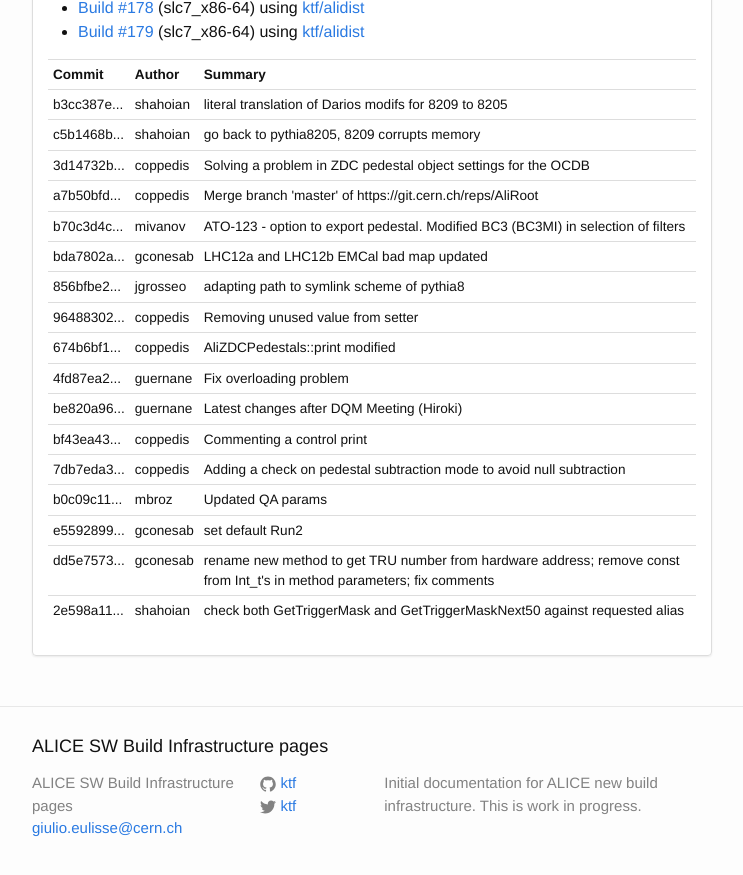
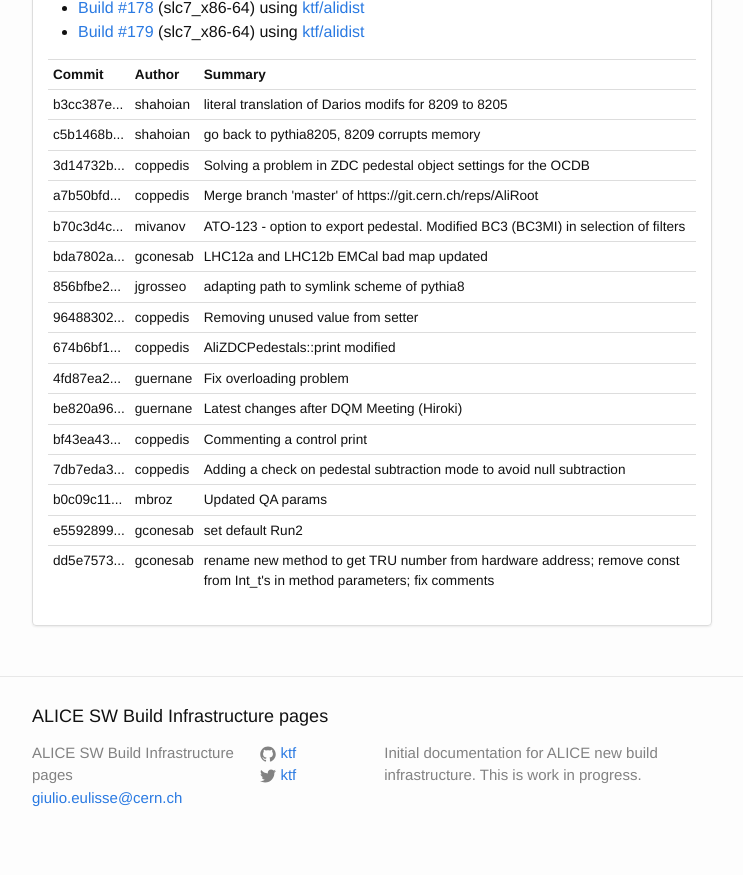
Before and after one commit to alisw/alisw.github.io, a Jekyll site: the page built from index.html, in a window 1280 px wide and 900 px high, scrolled down 4008 px. Shown: the top 875 px of the window, without its empty margins (268-1011 px from the left). Built offline with Jekyll 4.4.1, drawn with Linux system fonts in a browser that asks for light colours; nearby versions of some CDN libraries.

Commit message:
Updated results.

```diff
--- a/_data/commits-aliroot-master.yaml
+++ b/_data/commits-aliroot-master.yaml
@@ -163,8 +163,3 @@
  message: >-
     rename new method to get TRU number from hardware address; remove const from Int_t's in method parameters; fix comments
  author: !!str gconesab
--
- commit: "2e598a11600c3a16223240b25f6df11f4124961a"
- message: >-
-    check both GetTriggerMask and GetTriggerMaskNext50 against requested alias
- author: !!str shahoian
```
